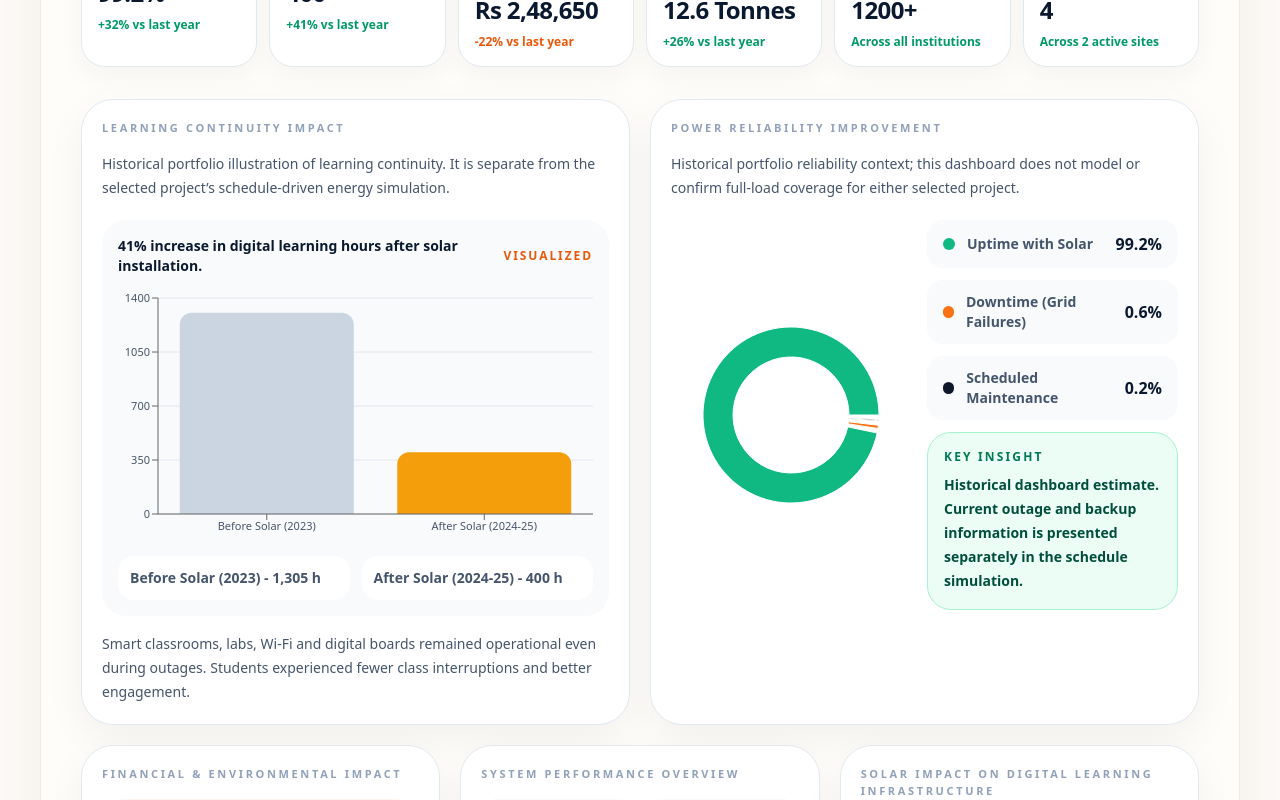
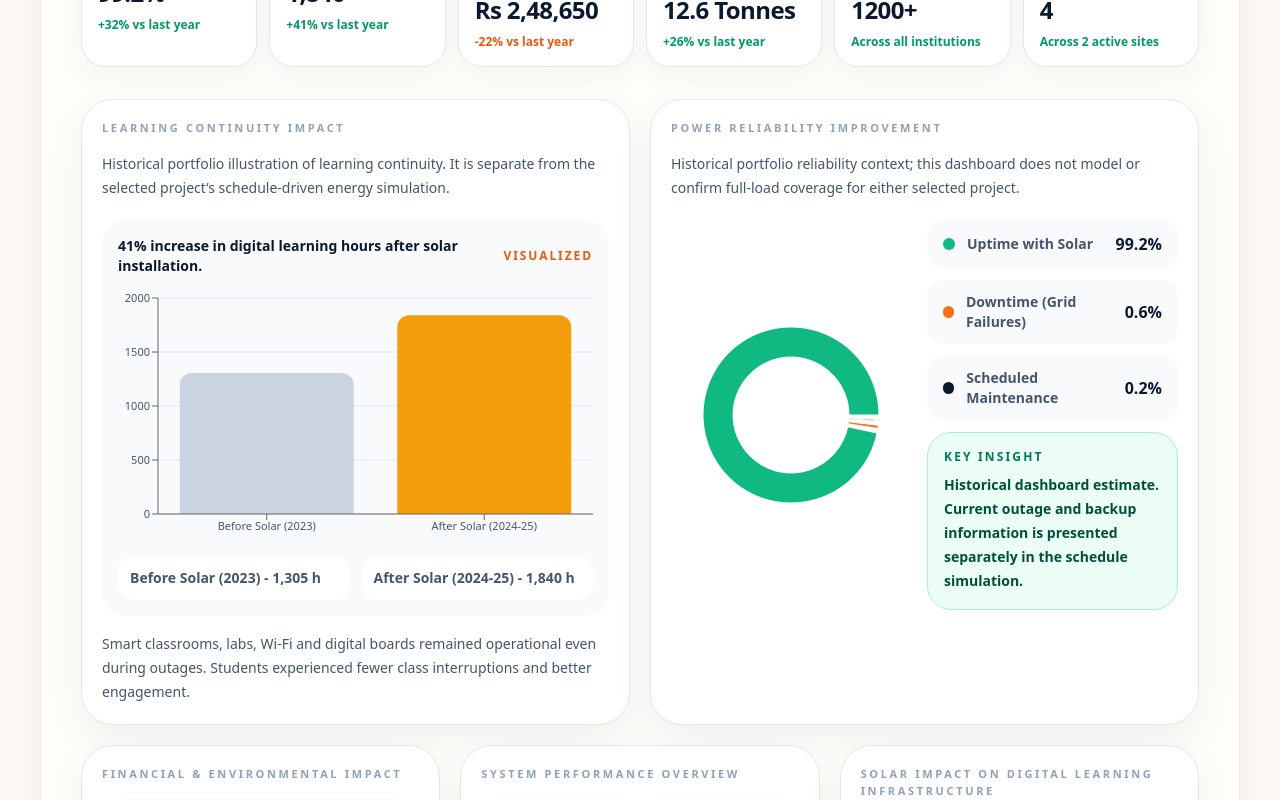
Before and after one commit to SIDDHARTH77106/Surya-ImpactOS-MVP-, a Next.js app: page / in a window 1280 px wide. Shown: the part 3720-4520 px from the top of the page. Built offline with nearby package versions, Linux system fonts and the light colour scheme.

Commit message:
Updated code

```diff
--- a/app/components/dashboard/DigitalLearningReport.tsx
+++ b/app/components/dashboard/DigitalLearningReport.tsx
@@ -36,7 +36,8 @@ const chartInitialDimension = { width: 1, height: 1 };
 
 const continuityData = [
   { name: 'Before Solar (2023)', value: 1305, fill: '#cbd5e1' },
-  { name: 'After Solar (2024-25)', value: 400, fill: '#f59e0b' },
+  // 1,840 hours is the rounded 41% increase from the 1,305-hour baseline.
+  { name: 'After Solar (2024-25)', value: 1840, fill: '#f59e0b' },
 ];
 
 const uptimeData = [
@@ -92,7 +93,7 @@ const recommendations = [
 
 const summaryCards = [
   { label: 'Learning Uptime', value: '99.2%', change: '+32% vs last year' },
-  { label: 'Learning Hours', value: '400', change: '+41% vs last year' },
+  { label: 'Learning Hours', value: '1,840', change: '+41% vs last year' },
   { label: 'Electricity Cost Savings', value: 'Rs 2,48,650', change: '-22% vs last year' },
   { label: 'CO2 Avoided (Per Year)', value: '12.6 Tonnes', change: '+26% vs last year' },
   { label: 'Students Impacted', value: '1200+', change: 'Across all institutions' },
@@ -195,7 +196,7 @@ export default function DigitalLearningReport() {
               </div>
               <div className="mt-3 grid grid-cols-1 gap-3 md:grid-cols-2">
                 <div className="rounded-2xl bg-white p-3 text-sm font-bold text-slate-600">Before Solar (2023) - 1,305 h</div>
-                <div className="rounded-2xl bg-white p-3 text-sm font-bold text-slate-600">After Solar (2024-25) - 400 h</div>
+                <div className="rounded-2xl bg-white p-3 text-sm font-bold text-slate-600">After Solar (2024-25) - 1,840 h</div>
               </div>
             </div>
             <p className="mt-4 text-sm leading-6 text-slate-600">
```
